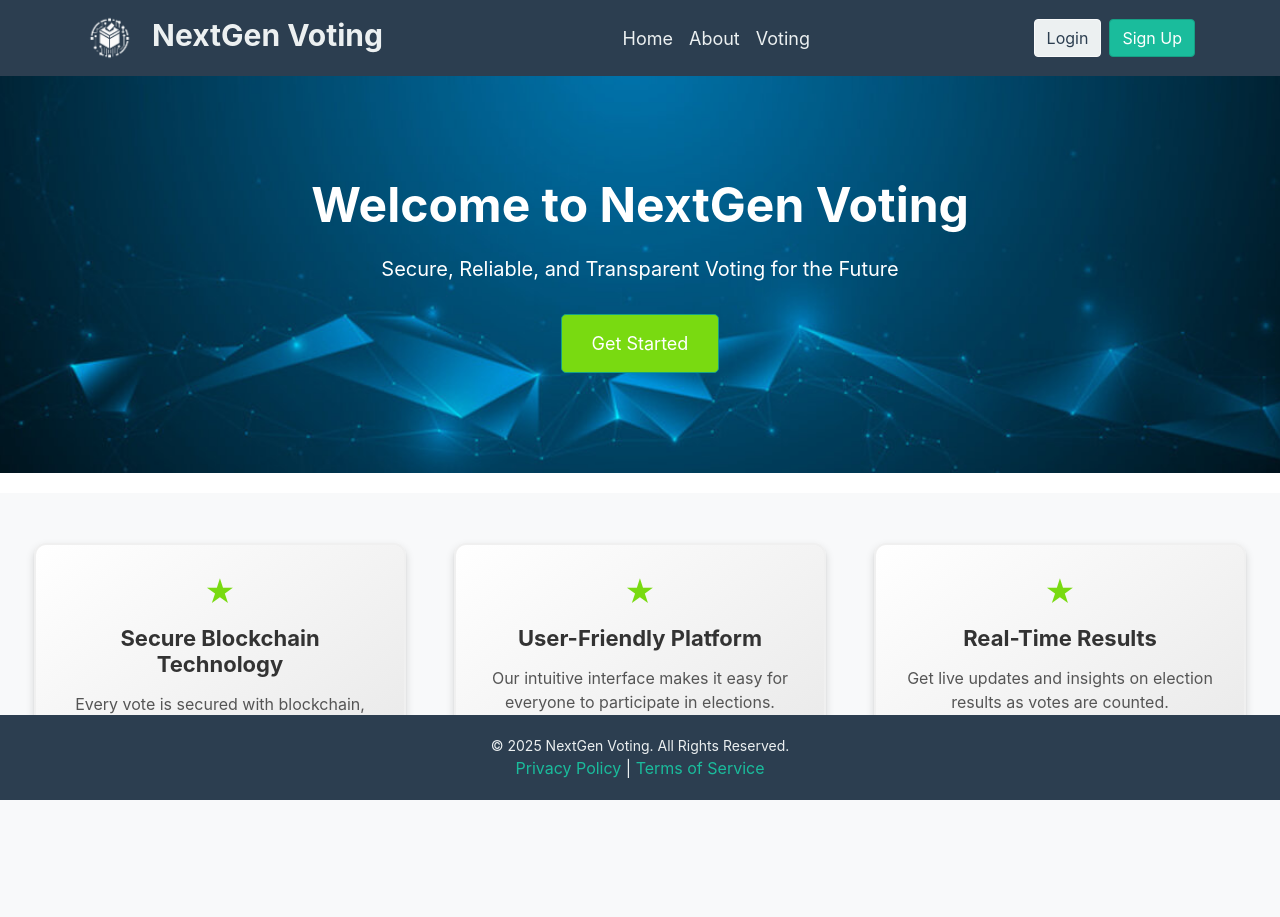
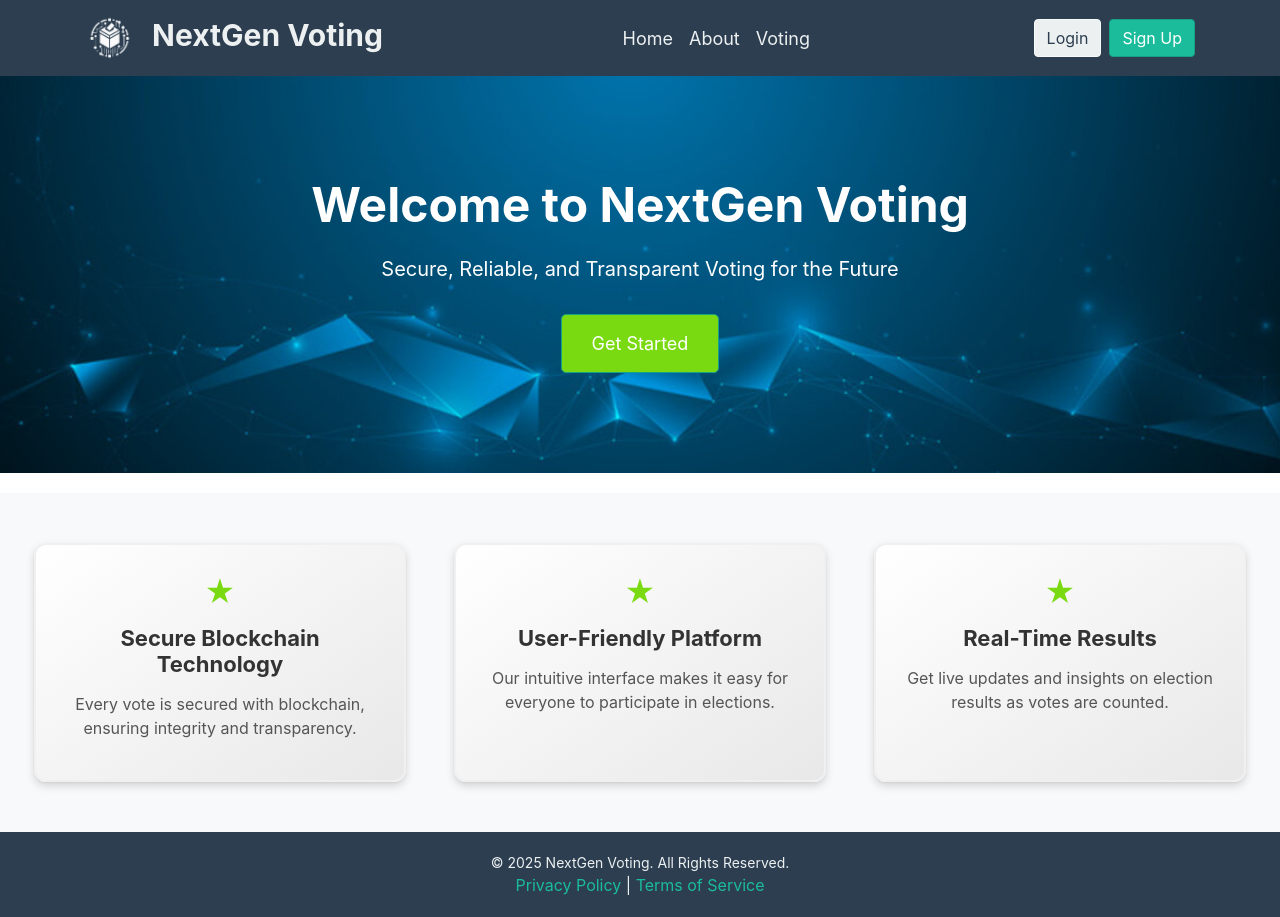
Before and after one commit to AodanHardy/NextGenVoting, a Django app: page / in a window 1280 px wide. Before the commit the page ends 800 px from the top, so only its background shows below. Run offline with Django 5.2, Linux system fonts and the light colour scheme; parts of the project's set-up code (start-up, migrations or seed data) failed here and were passed over; some libraries are stand-ins or nearby versions.

Commit message:
footer bug fixed

```diff
--- a/core/templates/base.html
+++ b/core/templates/base.html
@@ -11,6 +11,8 @@
     <link rel="stylesheet" href="{% static '/styles.css' %}">
     <style>
 
+
+
         html, body {
             height: 100%;
             margin: 0;
@@ -19,15 +21,15 @@
         body {
             display: flex;
             flex-direction: column;
+            min-height: 100vh;
         }
 
         .main-content {
-    flex: 1;
+            flex: 1 0 auto;
         }
-        /* Navbar Custom Styling */
         .navbar-custom {
-            background-color: #2c3e50; /* Dark blue-gray */
-            color: #ecf0f1; /* Light text */
+            background-color: #2c3e50;
+            color: #ecf0f1;
             box-shadow: 0 2px 5px rgba(0, 0, 0, 0.1);
         }
 
@@ -49,7 +51,7 @@ body {
         }
 
         .navbar-custom .nav-link:hover {
-            color: #1abc9c; /* Aqua green */
+            color: #1abc9c;
         }
 
         .btn-primary {
@@ -71,14 +73,12 @@ body {
             color: #2c3e50;
         }
 
-        /* Footer Styling */
+
         footer {
             background-color: #2c3e50;
             color: #ecf0f1;
             text-align: center;
             padding: 20px 0;
-            margin-top: 30px;
-
         }
 
         footer a {
@@ -108,7 +108,6 @@ body {
                 NextGen Voting
             </a>
 
-            <!-- Mobile Toggle -->
             <button class="navbar-toggler" type="button" data-toggle="collapse" data-target="#navbarNav" aria-controls="navbarNav" aria-expanded="false" aria-label="Toggle navigation">
                 <span class="navbar-toggler-icon"></span>
             </button>
@@ -128,7 +127,7 @@ body {
                 </ul>
             </div>
 
-            <!-- Auth Buttons -->
+            <!-- login/register Buttons -->
             <div class="navbar-nav ml-auto">
                 {% if user.is_authenticated %}
                     <a href="{% url 'dashboard' %}" class="btn btn-light mr-2">My Account</a>
```
Lines whose indentation alone changed are shown as unchanged.
